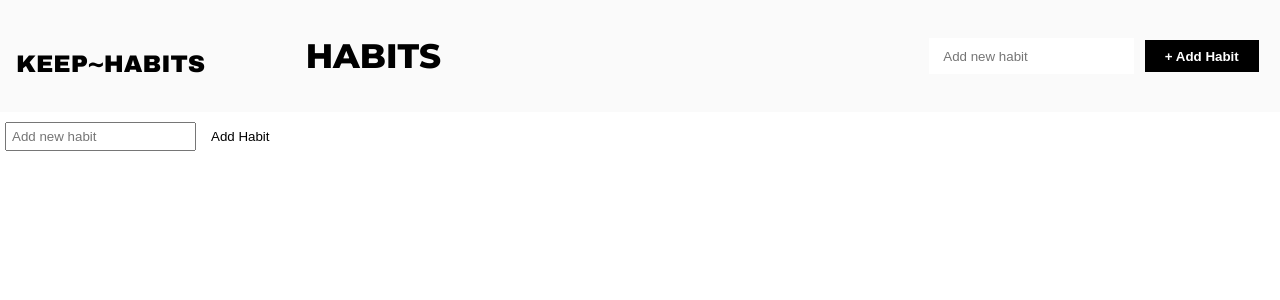
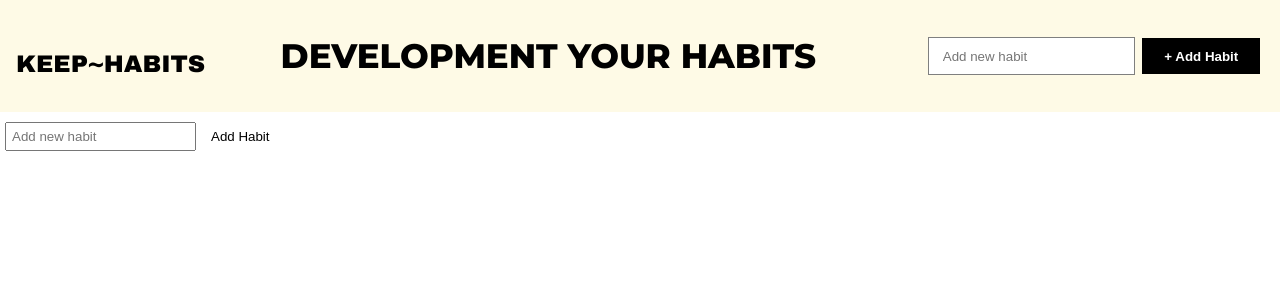
Before and after one commit to dev-araujo/habit-tracker, an Angular app: page / in a window 1280 px wide. Shown: the top 300 px of the page. Built offline with nearby package versions, Linux system fonts and the light colour scheme.

Commit message:
style: button and input

```diff
--- a/src/app/shared/components/header/header.component.html
+++ b/src/app/shared/components/header/header.component.html
@@ -2,7 +2,7 @@
     <section class="topnavbar__titles">
         <h2>KEEP~HABITS</h2>
 
-        <h1>HABITS</h1>
+        <h1>DEVELOPMENT YOUR HABITS</h1>
     </section>
 
 
--- a/src/app/shared/components/header/header.component.scss
+++ b/src/app/shared/components/header/header.component.scss
@@ -3,8 +3,7 @@
   height: 80px;
   padding: 1rem;
 
-  // background: rgba(247, 210, 44, 0.288);
-  background: rgba(245, 245, 245, 0.527);
+  background: rgba(245, 206, 30, 0.11);
 
   display: flex;
   justify-content: space-between;
@@ -14,7 +13,7 @@
     display: flex;
     justify-content: space-between;
     align-items: end;
-    width: 425px;
+    width: 800px;
 
     h2 {
       font-family: "Archivo Black", sans-serif;
@@ -35,7 +34,7 @@
     justify-content: space-around;
 
     input {
-      border: none;
+      border: 0.5px solid rgba(0, 0, 0, 0.5);
       height: 32px;
       padding: 2px 14px 2px 14px;
       outline: 0;
@@ -44,14 +43,14 @@
     button {
       background: black;
       color: white;
+      border: black 2px solid;
 
-      height: 32px;
+      height: 36px;
       padding: 6px 20px 6px 20px;
       font-weight: 600;
 
       &:hover {
         background: white;
-        border: black 2px solid;
         color: black;
         cursor: pointer;
       }
--- a/src/styles.scss
+++ b/src/styles.scss
@@ -2,6 +2,12 @@
 * {
   padding: none;
   margin: 0;
+
+  ::selection {
+    text-indent: 5px;
+    color: white;
+    background: black;
+  }
 }
 
 button {
```
